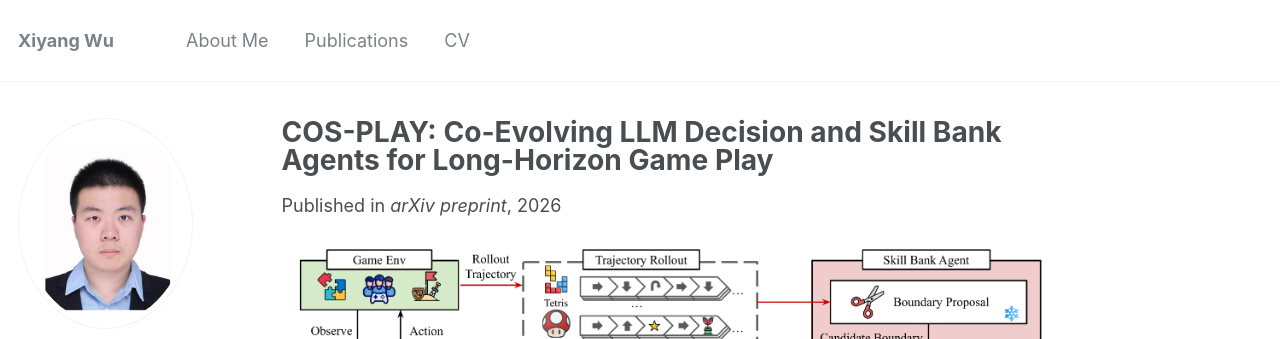
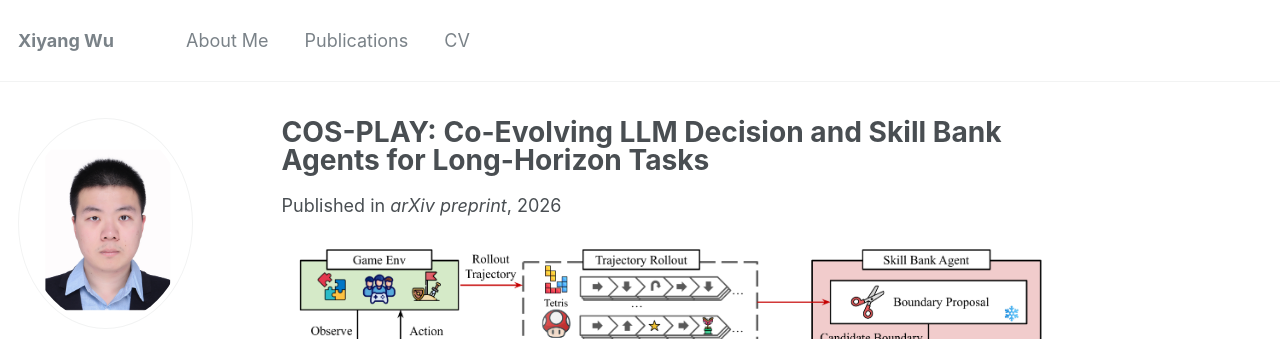
Before and after one commit to wuxiyang1996/wuxiyang1996.github.io, a Jekyll site: the page built from _publications/COSPLAY_04_07_2026.md, in a window 1280 px wide and 900 px high. Shown: the top 339 px of the window. Built offline with Jekyll 4.4.1, drawn with Linux system fonts in a browser that asks for light colours.

Commit message:
Update COS-PLAY title to Long-Horizon Tasks and refine news entry
Made-with: Cursor

```diff
--- a/_publications/COSPLAY_04_07_2026.md
+++ b/_publications/COSPLAY_04_07_2026.md
@@ -1,5 +1,5 @@
 ---
-title: "COS-PLAY: Co-Evolving LLM Decision and Skill Bank Agents for Long-Horizon Game Play"
+title: "COS-PLAY: Co-Evolving LLM Decision and Skill Bank Agents for Long-Horizon Tasks"
 collection: publications
 permalink: /publications/COSPLAY_04-07_2026
 excerpt: "Long-horizon interactive environments demand multi-step reasoning, the chaining of multiple skills over many timesteps, and robust decision-making under delayed rewards and partial observability. Large Language Models (LLMs) offer a promising alternative as game-playing agents, but they often struggle with consistent long-horizon decision-making because they lack a mechanism to discover, retain, and reuse structured skills across episodes. We present COS-PLAY, a co-evolution framework in which an LLM decision agent retrieves skills from a learnable skill bank to guide action taking, while an agent-managed skill pipeline discovers reusable skills from the agent's unlabeled rollouts to form a skill bank. Our framework improves both the decision agent to learn better skill retrieval and action generation, while the skill-bank agent continually extracts, refines, and updates skills together with their contracts. Experiments across six game environments show that COS-PLAY with an 8B base model achieves over 25.1% average reward improvement against four frontier LLM baselines on single-player game benchmarks while remaining competitive on multi-player social reasoning games."
```
Also changed, not shown: _pages/about.md (+2 -2 lines).
